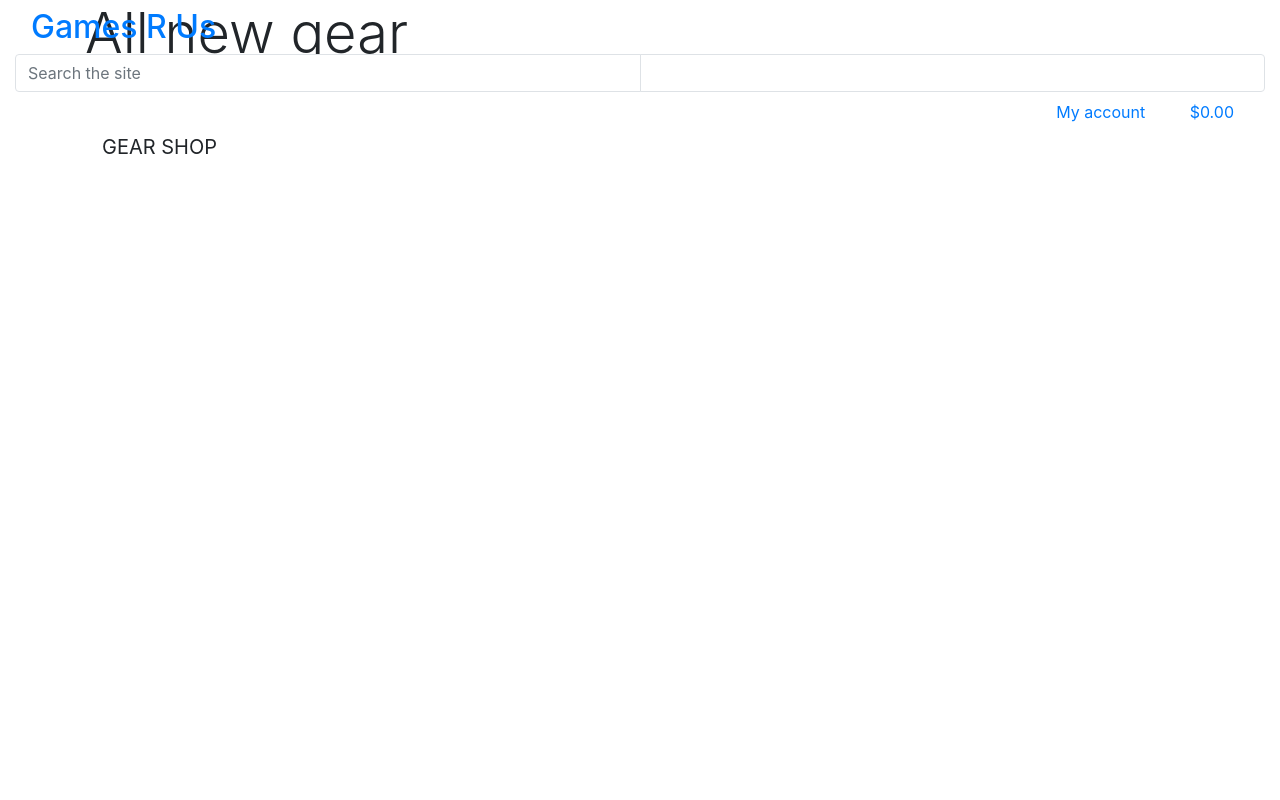
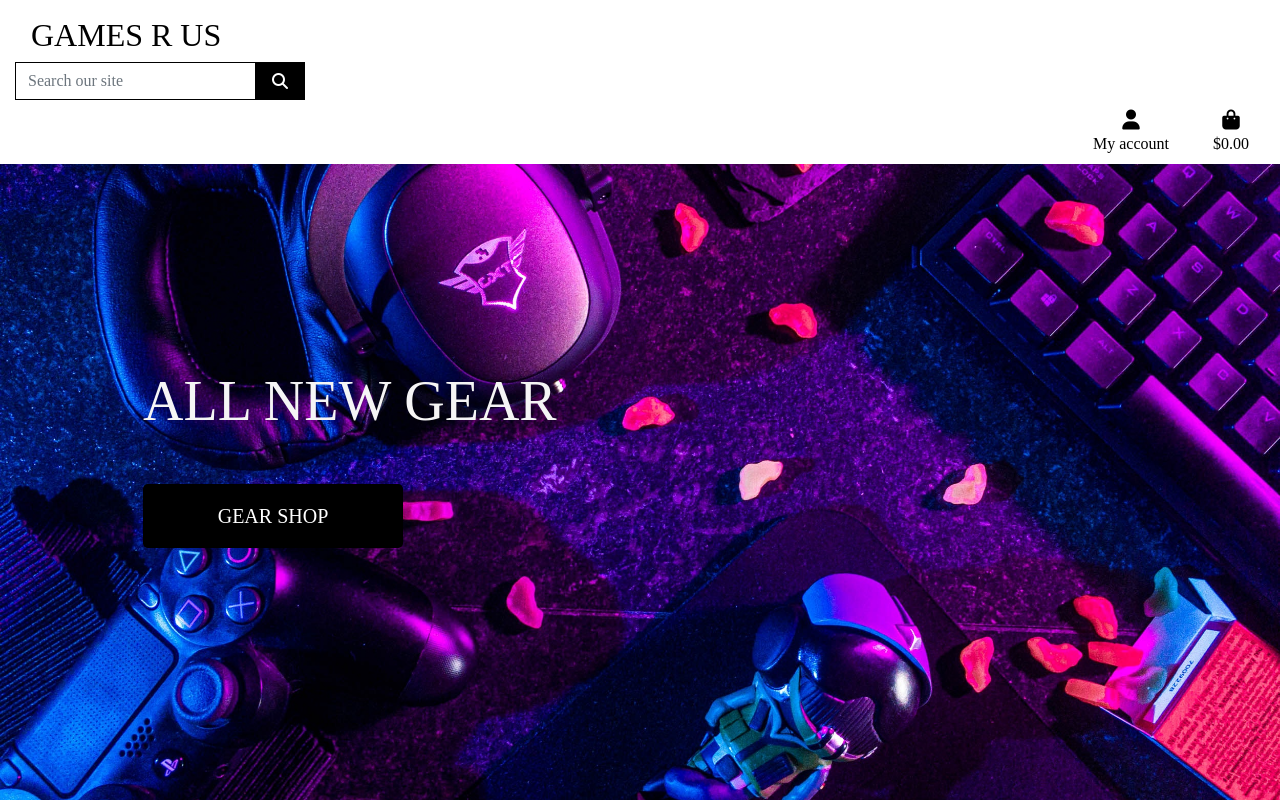
Before and after one commit to ejkington/gamesrus, a Django app: page / in a window 1280 px wide. Run offline with Django 3.2, Linux system fonts and the light colour scheme; some libraries are stand-ins or nearby versions.

Commit message:
complete header and css for homepage

```diff
--- a/gamesrus/settings.py
+++ b/gamesrus/settings.py
@@ -150,6 +150,10 @@ USE_TZ = True
 # https://docs.djangoproject.com/en/3.2/howto/static-files/
 
 STATIC_URL = '/static/'
+STATICFILES_DIRS = (os.path.join(BASE_DIR, 'static'),)
+
+MEDIA_URL = '/media/'
+MEDIA_ROOT = os.path.join(BASE_DIR, 'media')
 
 # Default primary key field type
 # https://docs.djangoproject.com/en/3.2/ref/settings/#default-auto-field
--- a/gamesrus/urls.py
+++ b/gamesrus/urls.py
@@ -15,9 +15,11 @@ Including another URLconf
 """
 from django.contrib import admin
 from django.urls import path, include
+from django.conf.urls.static import static
+from django.conf import settings
 
 urlpatterns = [
     path('admin/', admin.site.urls),
     path('accounts/', include('allauth.urls')),
     path('', include('home.urls')),
-]
+] + static(settings.MEDIA_URL, document_root=settings.MEDIA_ROOT)
--- a/home/templates/home/index.html
+++ b/home/templates/home/index.html
@@ -13,7 +13,7 @@
 <div class="container h-100">
     <div class="row h-100">
         <div class="col-7 col-md-6 my-auto">
-            <h1 class="display-4 logo-font text-black">
+            <h1 class="display-4 logo-font text-white">
                 All new gear
             </h1>
             <div class="my-5">
--- /dev/null
+++ b/static/css/base.css
@@ -0,0 +1,85 @@
+html {
+    height: 100%;
+}
+
+body {
+    background: url('/media/pexels-lucie-liz-3165335.jpg') no-repeat center center fixed;
+    background-size: cover;
+    height: calc(100vh - 164px);
+    color: #555;
+    font-family: 'Lora';
+}
+
+/* from Bulma */
+.icon {
+    align-items: center;
+    display: inline-flex;
+    justify-content: center;
+    height: 1.5rem;
+    width: 1.5rem;
+}
+
+.logo-font {
+    text-transform: uppercase;
+}
+
+.main-logo-link {
+    width: fit-content;
+}
+
+.shop-now-button {
+    background: black;
+    color: white;
+    min-width: 260px;
+}
+
+.btn-black {
+    background: black;
+    color: white;
+}
+
+.shop-now-button:hover,
+.shop-now-button:active,
+.shop-now-button:focus,
+.btn-black:hover,
+.btn-black:active,
+.btn-black:focus {
+    background: #222;
+    color: white;
+}
+
+.text-black {
+    color: #000 !important;
+}
+
+.text-white {
+    color: whitesmoke !important;
+}
+
+.border-black {
+    border: 1px solid black !important;
+}
+
+/* -------------------------------- Media Queries */
+
+/* Slightly larger container on xl screens */
+@media (min-width: 1200px) {
+    .container {
+        max-width: 80%;
+    }
+}
+
+/* fixed top navbar only on medium and up */
+@media (min-width: 992px) {
+    .fixed-top-desktop-only {
+        position: fixed;
+        top: 0;
+        right: 0;
+        left: 0;
+        z-index: 1030;
+    }
+
+    .header-container {
+        padding-top: 164px;
+    }
+}
--- a/templates/base.html
+++ b/templates/base.html
@@ -15,15 +15,21 @@
 
     {% block extra_meta %}
     {% endblock %}
+
     {% block corecss %}
+    <link rel="preconnect" href="https://fonts.googleapis.com">
+    <link rel="preconnect" href="https://fonts.gstatic.com" crossorigin>
+    <link href="https://fonts.googleapis.com/css2?family=Lato:wght@100&display=swap" rel="stylesheet">
     <link rel="stylesheet" href="https://stackpath.bootstrapcdn.com/bootstrap/4.4.1/css/bootstrap.min.css"
         integrity="sha384-Vkoo8x4CGsO3+Hhxv8T/Q5PaXtkKtu6ug5TOeNV6gBiFeWPGFN9MuhOf23Q9Ifjh" crossorigin="anonymous">
+    <link rel="stylesheet" href="{% static 'css/base.css' %}">
     {% endblock %}
 
     {% block extra_css %}
     {% endblock %}
 
     {% block corejs %}
+    <script src="https://kit.fontawesome.com/aecfa50529.js" crossorigin="anonymous"></script>
     <script src="https://code.jquery.com/jquery-3.4.1.slim.min.js"
         integrity="sha384-J6qa4849blE2+poT4WnyKhv5vZF5SrPo0iEjwBvKU7imGFAV0wwj1yYfoRSJoZ+n" crossorigin="anonymous">
     </script>
@@ -43,21 +49,21 @@
 
 <body>
     <header class="container-fluid fixed-top">
-        <div class="row">
+        <div id="top-nav " class="row bg-white pt-lg-2 d-none d-lg-flex">
             <div class="col-12 lg-4 my-auto py-1 py-lg-0 text-center text-lg-left">
                 <a href="{% url 'home' %}" class="nav-link main-logo-link">
                     <h2 class="logo-font text-black my-0">Games R Us</h2>
                 </a>
             </div>
-            <div class="col-12 lg-4 my-auto py-1 py-lg-0">
-                <form action="" method="GET">
+            <div class="col-3 lg-4 my-auto py-1 py-lg-0">
+                <form method="GET" action="">
                     <div class="input-group w-100">
-                        <input class="form-control border border-black rounded-2" type="text" name="q"
-                            placeholder="Search the site">
-                        <div class="input-group-append"></div>
-                        <button class="form-control btn btn-black border border-black rounded-2" type="submit">
+                        <input class="form-control border border-black rounded-0" type="text" name="q"
+                            placeholder="Search our site">
+                        <div class="input-group-append">
+                            <button class="form-control btn btn-black border border-black rounded-0" type="submit">
                                 <span class="icon">
-                                <i fas fa-search></i>
+                                    <i class="fas fa-search"></i>
                                 </span>
                             </button>
                         </div>
@@ -67,8 +73,8 @@
             <div class="col-12 lg-4 my-auto py-1 py-lg-0">
                 <ul class="list-inline list-unstyled text-center text-lg-right my-0">
                     <li class="list-inline-item dropdown">
-                    <a href="#" class="text-black nav-link" id="user-option" data-toggle="dropdown" aria-haspopup="true"
-                        aria-expanded="false">
+                        <a href="#" class="text-black nav-link" id="user-option" data-toggle="dropdown"
+                            aria-haspopup="true" aria-expanded="false">
                             <div class="text-center">
                                 <div><i class="fas fa-user fa-lg"></i></div>
                                 <p class="my-0">My account</p>
@@ -102,8 +108,10 @@
                                 <p class="my-0">
                                     {% if grand_total %}
                                     ${{ grand_total|floatformat:2 }}
+
                                     {% else %}
                                     $0.00
+
                                     {% endif %}
                                 </p>
                             </div>
```
Also changed, not shown: media/pexels-lucie-liz-3165335.jpg (added). Lines whose indentation alone changed are shown as unchanged.
